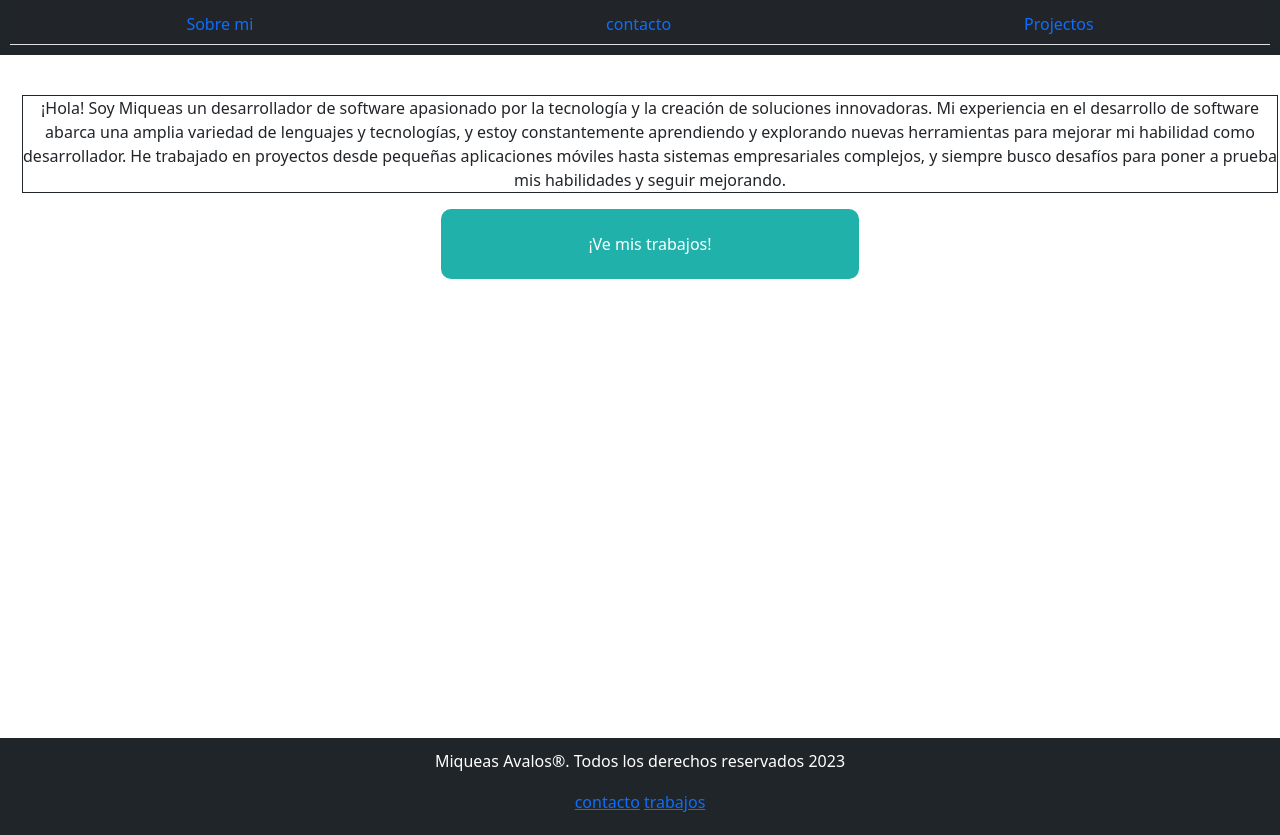
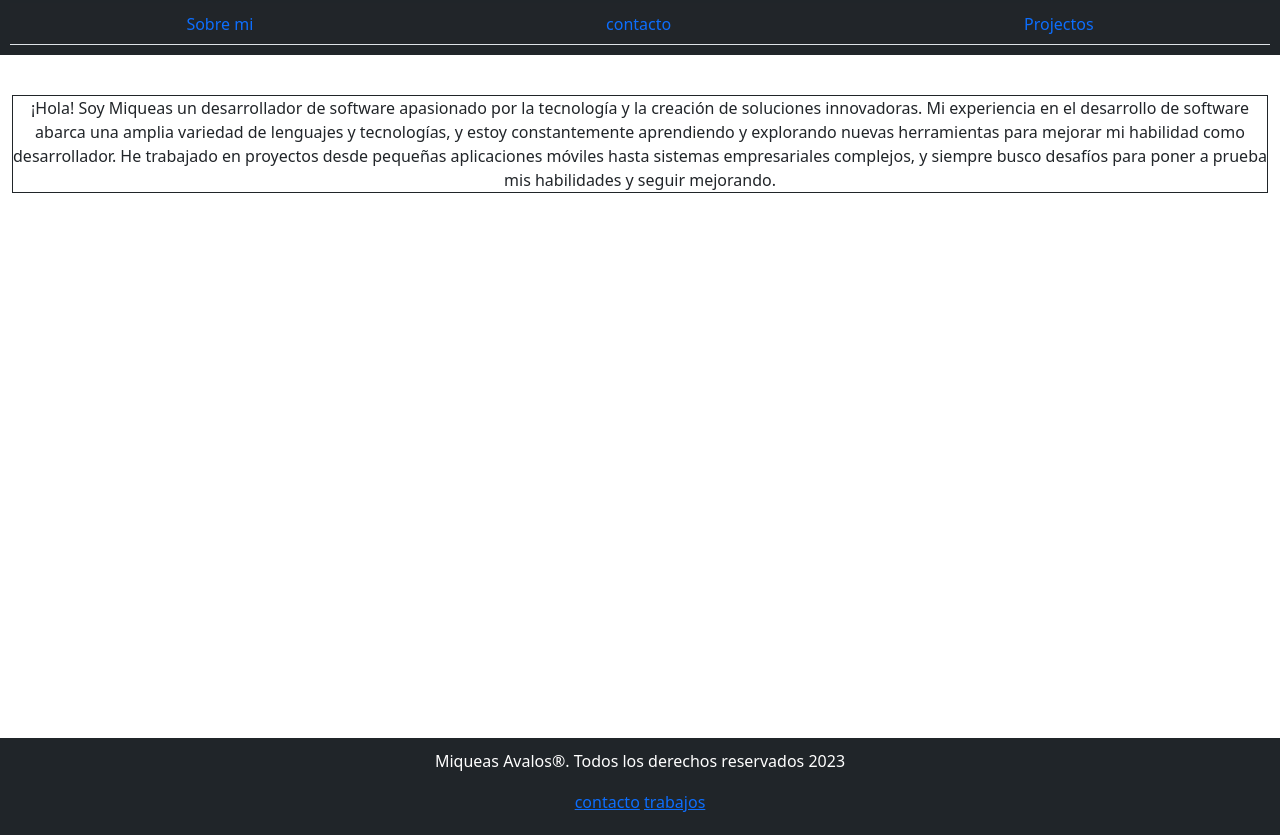
Before and after one commit to MrTex09/Parcial, a plain HTML site: page home.html in a window 1280 px wide. Shown: the part 63-898 px from the top of the page. Drawn offline with nearby package versions, Linux system fonts and the light colour scheme.

Commit message:
se modifico el media quire para hacerlo mas resposivo y se  elimino un link y su css vinculado debido aque era rebundante en home.html

```diff
--- a/home.css
+++ b/home.css
@@ -16,28 +16,17 @@ margin: 40px;
 .contenedor-flex{
     display: flex;
     align-items: center;
-    width:30%;
-    height: 400px;
+    width:20%;
+    height: 300px;
     margin: auto;
     display: flex;
     flex-direction: column;
     flex-wrap: wrap;
-    margin: 10px;
+
 }
 img {
     height: 400px;
     margin-bottom: 20px;
-}
-.trabajos {
-    display: flex;
-    justify-content: center;
-    align-items: center;
-    background-color: lightseagreen;
-    border:solid lightseagreen;
-    border-radius: 10px;
-    color: white;
-    text-decoration: none;
-    padding: 20px;
 }
 
 footer {
@@ -54,10 +43,11 @@ footer {
 p {
     text-align: center;
     border: #202529 solid 1px;
+
 }
 @media screen and (min-height:400px) {
     main{
-        height: 70vh;
+        height: 100vh;
 
     }
 }
--- a/home.html
+++ b/home.html
@@ -26,8 +26,6 @@
       <div class="row">
         <div class="contenedor-flex">
           <p>¡Hola! Soy Miqueas un desarrollador de software apasionado por la tecnología y la creación de soluciones innovadoras. Mi experiencia en el desarrollo de software abarca una amplia variedad de lenguajes y tecnologías, y estoy constantemente aprendiendo y explorando nuevas herramientas para mejorar mi habilidad como desarrollador. He trabajado en proyectos desde pequeñas aplicaciones móviles hasta sistemas empresariales complejos, y siempre busco desafíos para poner a prueba mis habilidades y seguir mejorando. </p>
-          <div class="col-s12 col-md-6 col-lg-4 ">
-            <a class="trabajos" href="index.html">¡Ve mis trabajos!</a>
           </div>
 
         </div>
```
Also changed, not shown: contacto.css (+12 -1 lines), contacto.html (+3 -4 lines), sobreMi.css (+12 -2 lines), style.css (+10 -0 lines).
